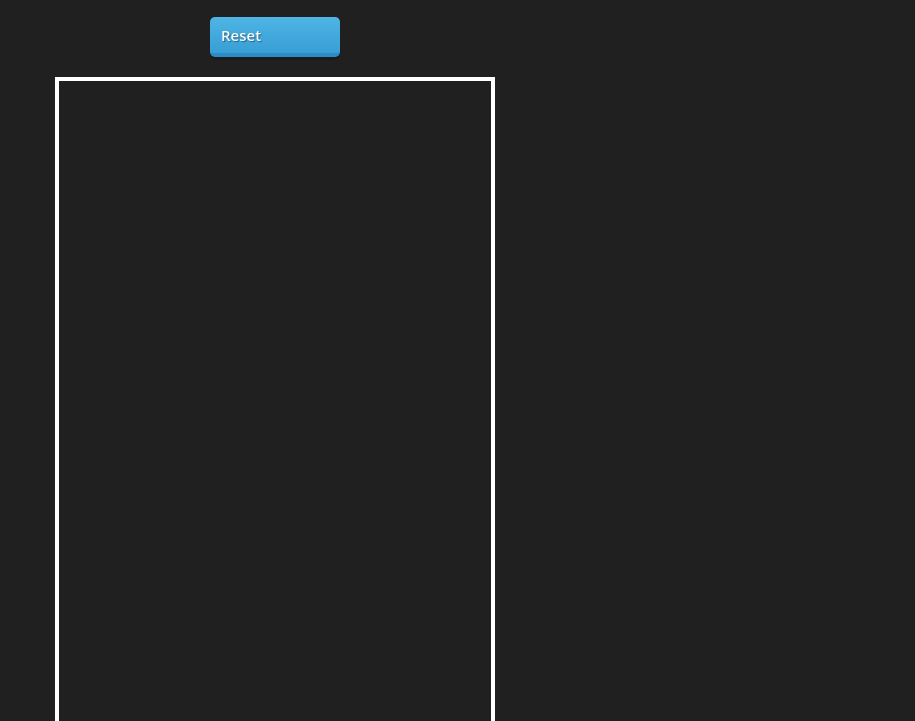
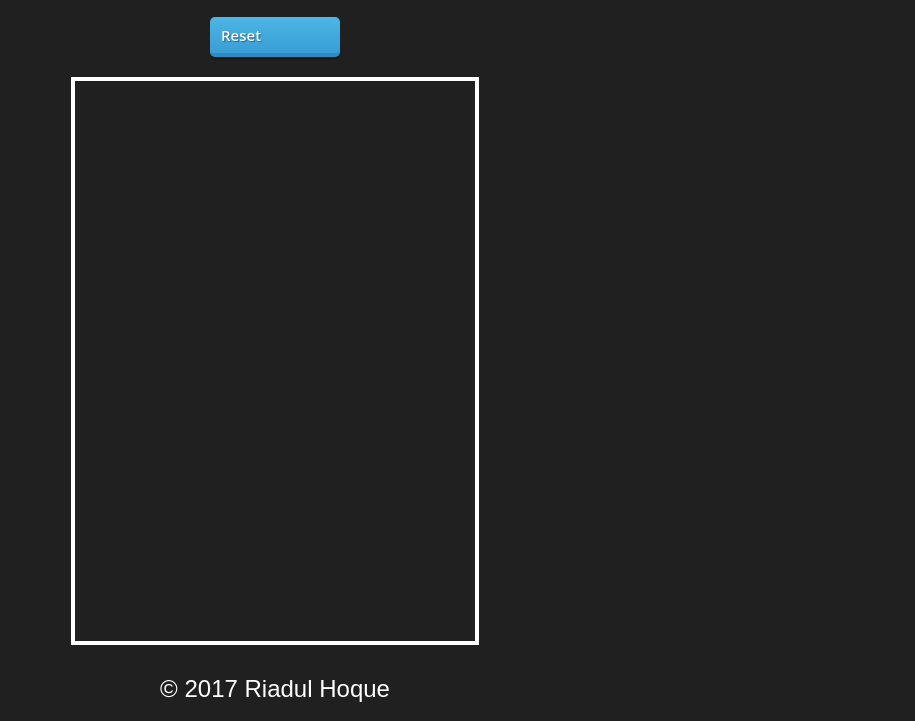
Before and after one commit to Riadhoq/Tetris, a plain HTML site: page index.html in a window 1280 px wide. Shown: the part 79-800 px from the top of the page, without its empty margins (365-1280 px from the left). Drawn offline with Linux system fonts and the light colour scheme.

Commit message:
canvas size

```diff
--- a/index.html
+++ b/index.html
@@ -16,7 +16,8 @@
 
         canvas {
             border: solid .2em #fff;
-            height: 90vh;
+            height: 70vh;
+            width: 50vh;
         }
 
         #score {
```
